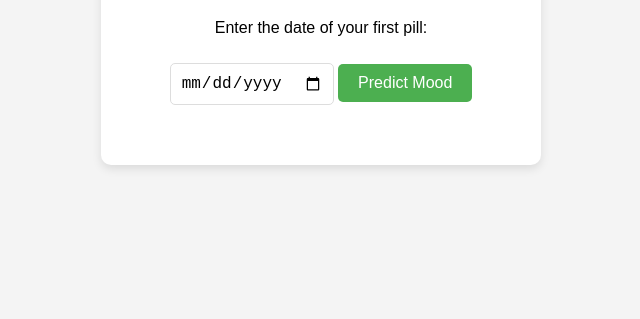
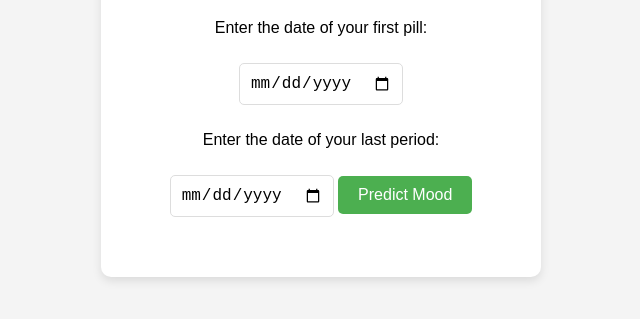
Before and after one commit to AkmalWeb/Mood, a plain HTML site: page index.html in a window 1280 px wide. Shown: the part 139-458 px from the top of the page, without its empty margins (319-959 px from the left). Drawn offline with Linux system fonts and the light colour scheme.

Commit message:
Update index.html

```diff
--- a/index.html
+++ b/index.html
@@ -11,7 +11,11 @@
         <h1>Mood Predictor</h1>
         <p>Enter the date of your first pill:</p>
         <input type="date" id="pillDate">
-        <button onclick="calculateMood()">Predict Mood</button>
+
+        <p>Enter the date of your last period:</p>
+        <input type="date" id="lastPeriodDate">
+
+        <button id="calculateBtn">Predict Mood</button>
 
         <div id="result">
             <!-- Mood prediction and advice will appear here -->
@@ -23,5 +27,7 @@
     </div>
 
     <script src="script.js"></script>
+
+	  <script src="script.js"></script> <!-- Place at the end of body tag -->
 </body>
 </html>
```
